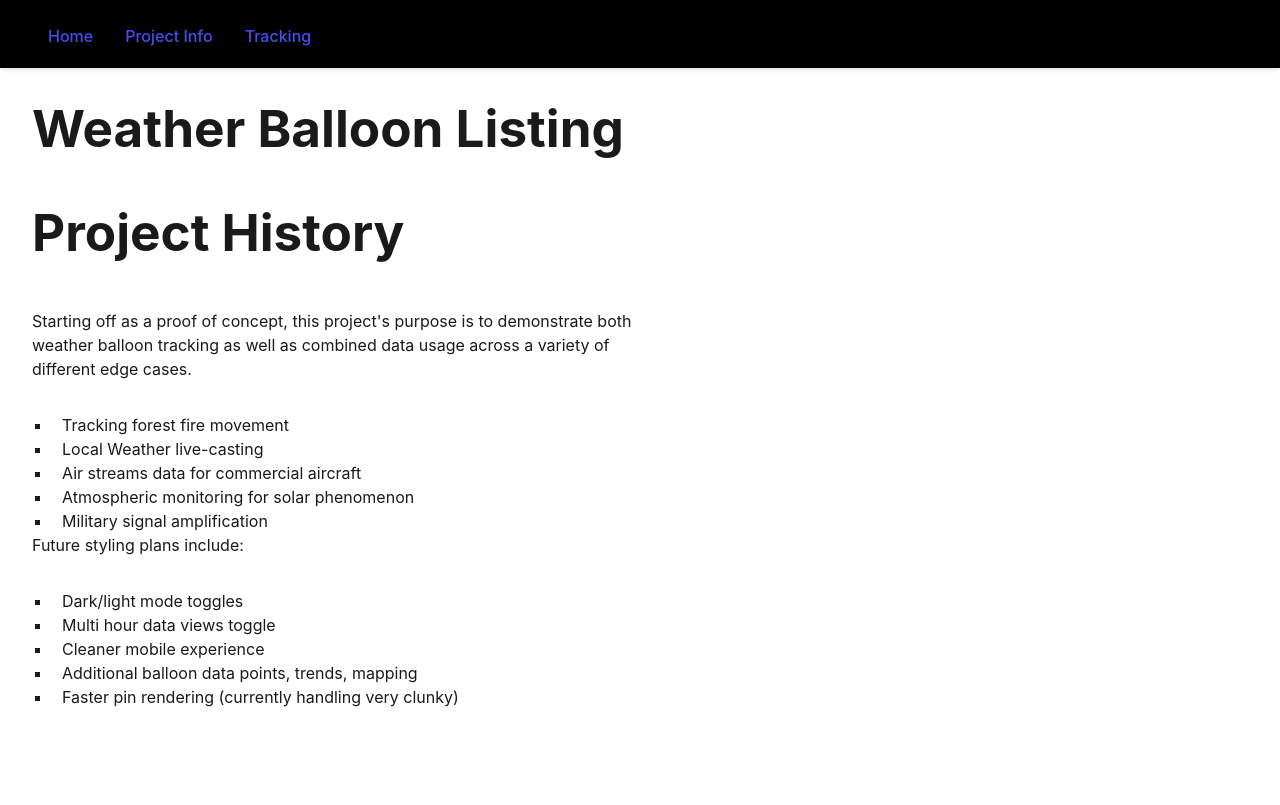
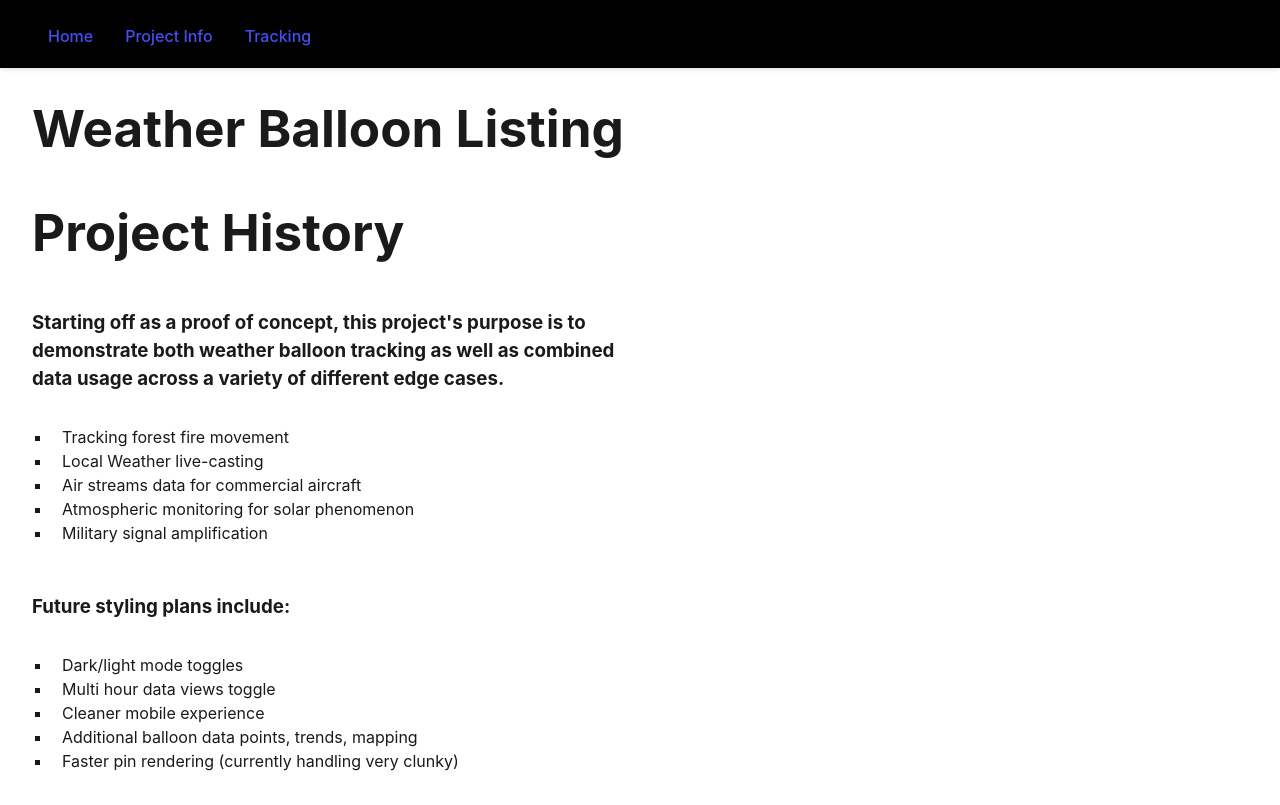
Before and after one commit to tkdguy85/windborne-test, a React (Vite) app: page /windborne-test/history in a window 1280 px wide. Built offline with nearby package versions, Linux system fonts and the light colour scheme.

Commit message:
Minor text update

```diff
--- a/src/css/History.css
+++ b/src/css/History.css
@@ -1,10 +1,11 @@
 .history-header {
   padding-top: 3rem;
-  padding-bottom: 3rem;
 }
 
 .history-body {
   width: 50%;
+  padding-top: 3rem;
+
   margin-bottom: 2rem;
 }
 
--- a/src/pages/History.jsx
+++ b/src/pages/History.jsx
@@ -4,7 +4,7 @@ function History() {
   return (
     <div>
       <h1 className='history-header'>Project History</h1>
-      <p className='history-body'>Starting off as a proof of concept, this project's purpose is to demonstrate both weather balloon tracking as well as combined data usage across a variety of different edge cases.</p>
+      <h3 className='history-body'>Starting off as a proof of concept, this project's purpose is to demonstrate both weather balloon tracking as well as combined data usage across a variety of different edge cases.</h3>
       <ul>
         <li>Tracking forest fire movement</li>
         <li>Local Weather live-casting</li>
@@ -13,7 +13,7 @@ function History() {
         <li>Military signal amplification</li>
       </ul>
 
-      <p className='history-body'>Future styling plans include:</p>
+      <h3 className='history-body'>Future styling plans include:</h3>
       <ul>
         <li>Dark/light mode toggles</li>
         <li>Multi hour data views toggle</li>
```
